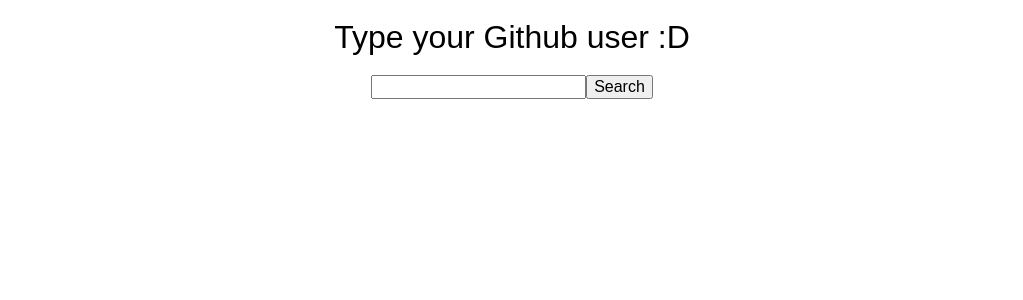
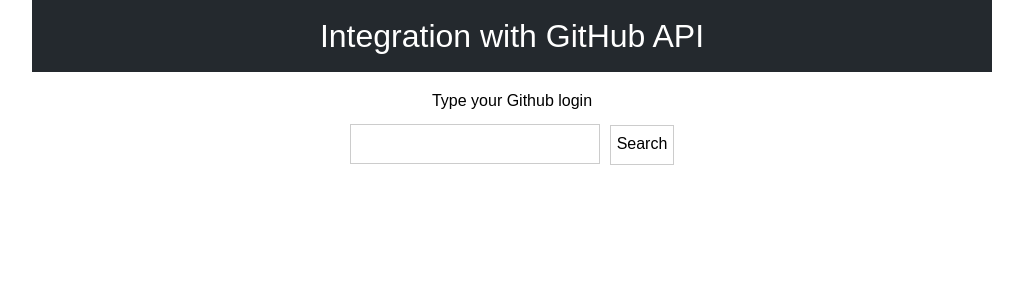
Before and after one commit to guialemao/api-github, a React (Create React App) app: page / in a window 1280 px wide. Shown: the top 300 px of the page, without its empty margins (128-1151 px from the left). Built offline with nearby package versions, Linux system fonts and the light colour scheme.

Commit message:
created error callback to search user, styled all the components

```diff
--- a/src/App.js
+++ b/src/App.js
@@ -10,6 +10,7 @@
 
     this.state = {
       user: '',
+      userNotFound: false,
     }
 
     this.handleData = this.handleData.bind(this);
@@ -22,10 +23,18 @@
 
     fetch(`https://api.github.com/users/${data}`, {
       headers: {
-        'Authorization': `Basic ${btoa('guialemao:3ddd12a642112c1bc461071e8d46d7a414c08851')}`
+        'Authorization': `Basic ${btoa('guialemao:')}`
       }
     })
-    .then(res => res.json())
+    .then(
+      res => {
+        if(res.ok) {
+          return res.json();
+        } else {
+          throw Error('User not found!!!!!');
+        }
+      }
+    )
     .then(
       (result) => {
         this.setState({
@@ -40,12 +49,15 @@
           followers_url: result.followers_url,
           following: result.following,
           following_url: result.following_url,
+          userNotFound: false,
         })
-      },
-      (error) => {
+      }
+    )
+    .catch(
+      error => {
         this.setState({
-          ...this.state,
-          error
+          error,
+          userNotFound: true,
         })
       }
     );
@@ -53,8 +65,23 @@
 
   render() {
     return (
-      <div className="App">
-        <h1>Type your Github user :D</h1>
+      <div
+        className="App"
+        style={{
+          margin: '0 auto',
+          width: "960px",
+        }}
+      >
+        <h1
+          style={{
+            backgroundColor: '#24292e',
+            color: '#fff',
+            marginTop: '0',
+            padding: '20px 0',
+          }}
+        >
+          Integration with GitHub API
+          </h1>
         <Form getUserFromInput={this.handleData} />
         { this.state.user !== '' ? <ShowProfile passUser={this.state} /> : ''}
       </div>
--- a/src/Form.js
+++ b/src/Form.js
@@ -1,4 +1,21 @@
 import React, { Component } from 'react';
+
+import styled from 'styled-components';
+
+const Input = styled.input`
+  border: 1px solid #ccc;
+  height: 40px;
+  margin-right: 10px;
+  padding: 0 15px;
+  width: 250px;
+`;
+
+const Button = styled.button`
+  background-color: transparent;
+  border: 1px solid #ccc;
+  cursor: pointer;
+  height: 40px;
+`;
 
 class Form extends Component {
   constructor(props) {
@@ -35,8 +52,15 @@
           marginBottom: '20px',
         }}
       >
-        <input type="text" value={this.state.value} onChange={this.handleChange} />
-        <button type="submit">Search</button>
+        <h2
+          style={{
+            marginBottom: '15px',
+          }}
+        >
+          Type your Github login
+        </h2>
+        <Input type="text" value={this.state.value} onChange={this.handleChange} />
+        <Button type="submit">Search </Button>
       </form>
     )
   }
--- a/src/ShowInfo.js
+++ b/src/ShowInfo.js
@@ -1,10 +1,38 @@
 import React, { Component } from 'react';
+import styled from 'styled-components';
+
+const InfoList = styled.ul`
+  border-top: 1px solid #ccc;
+  padding-top: 20px;
+  text-align: left;
+
+  li {
+    font-size: 14px;
+    margin-bottom: 10px;
+
+    a {
+      align-items: center;
+      color: #24292e;
+      display: flex;
+      flex-direction: row;
+      justify-content: flex-start;
+      font-weight: bold;
+      max-width: 360px;
+    }
+  }
+`;
 
 class ShowInfo extends Component {
 
   render() {
     return(
-      <h1>{this.props.user}</h1>
+      <InfoList
+        style={{
+          textAlign: 'left',
+        }}
+      >
+        {this.props.template}
+      </InfoList>
     )
   }
 }
--- a/src/ShowProfile.js
+++ b/src/ShowProfile.js
@@ -24,20 +24,110 @@
 `;
 
 const ProfileInfo = styled.ul`
-  color: red;
+  color: #24292e;
   cursor: pointer;
   display: flex;
-  flex-direction: column;
-  justify-content: flex-start;
+  flex-direction: row;
+  justify-content: center;
   list-style-type: none;
+  margin-bottom: 40px;
   margin-left: 50px;
   &:first-child {
     margin-left: 0;
   }
+
+  li {
+    margin-left: 20px;
+
+    &:first-child {
+      margin-left: 0;
+    }
+
+    strong {
+      margin-left: 5px;
+    }
+  }
 `;
 
 class ShowProfile extends Component {
+  constructor(props) {
+    super(props)
+    this.state = {
+      template: '',
+    }
+  }
+
+  handleUrl(url) {
+    const getUrl = url;
+    const urlFinal = getUrl.split('{');
+
+    fetch(urlFinal[0], {
+      headers: {
+        'Authorization': `Basic ${btoa('guialemao:')}`
+      }
+    })
+    .then(res => res.json())
+    .then(
+      (result) => {
+        if (urlFinal[0].split('/')[5] === 'repos') {
+          const repos = result.map(x => {
+            return (
+              <li key={x.id}>
+                <a href={x.html_url} target='_blank'>
+                  {x.full_name}
+                  <span
+                    style={{
+                      marginLeft: '10px',
+                    }}
+                  >
+                    &#10032; {x.stargazers_count}
+                  </span>
+                </a>
+              </li>
+            );
+          });
+          this.setState({
+            template: repos,
+          })
+        } else {
+          const userFriends = result.map(x => {
+            return (
+              <li key={x.id}>
+                <a href={x.html_url} target='_blank'>
+                  <Avatar
+                    style={{
+                      height: '50px',
+                      margin: '0',
+                      width: '50px',
+                    }}
+                  >
+                    <img src={x.avatar_url} alt=""/>
+                  </Avatar>
+                  <strong
+                    style={{
+                      marginLeft: '10px',
+                    }}
+                  >
+                    {x.login}
+                  </strong>
+                </a>
+              </li>
+            );
+          });
+          this.setState({
+            template: userFriends,
+          })
+        }
+      }
+    );
+
+    this.setState({
+      template: '',
+    })
+  }
+
   render() {
+    console.log(this.state)
     const {
       name,
       login,
@@ -47,16 +137,29 @@
       following_url,
       following,
       repos_url,
-      public_repos
+      public_repos,
+      userNotFound
     } = this.props.passUser;
 
+    if(userNotFound) {
       return (
-      <div
+        <div>
+          <strong
             style={{
-          margin: '0 auto',
-          width: "500px",
+              color: '#fff',
+              fontSize: '20px',
+              fontStyle: 'italic',
+              textShadow: '1px 1px 5px #f00',
             }}
           >
+            Ops, user not found :(
+          </strong>
+        </div>
+      )
+    } else {
+
+      return (
+        <div>
           <Avatar>
             <img src={avatar} alt="" />
           </Avatar>
@@ -64,44 +167,39 @@
             href={`https://github.com/${login}`}
             target='_blank'
             style={{
-            color: 'red',
+              color: '#24292e',
               display: 'flex',
-            flexDirection: 'row',
+              flexDirection: 'column',
               justifyContent: 'center',
-            marginBottom: '20px',
+              marginBottom: '50px',
               textDecoration: 'none',
             }}
           >
             <strong>{name ? name : ''}</strong> {login ? `(${login})` : ''}
           </a>
-        <div
-          style={{
-            display: 'flex',
-            flexDirection: 'row',
-            justifyContent: 'center',
-          }}
-        >
+          <div>
             <ProfileInfo>
-            <li>
+              <li onClick={() => this.handleUrl(repos_url)}>
                 {public_repos}
                 <strong>repositories</strong>
               </li>
-            <li>
+              <li onClick={() => this.handleUrl(followers_url)}>
                 {followers}
                 <strong>followers</strong>
               </li>
-            <li>
+              <li onClick={() => this.handleUrl(following_url)}>
                 {following}
                 <strong>following</strong>
               </li>
             </ProfileInfo>
           </div>
           <div>
-          <ShowInfo user={login} />
+            <ShowInfo template={this.state.template} />
           </div>
         </div>
       )
     }
   }
+}
 
 export default ShowProfile;
```
Lines whose indentation alone changed are shown as unchanged.
